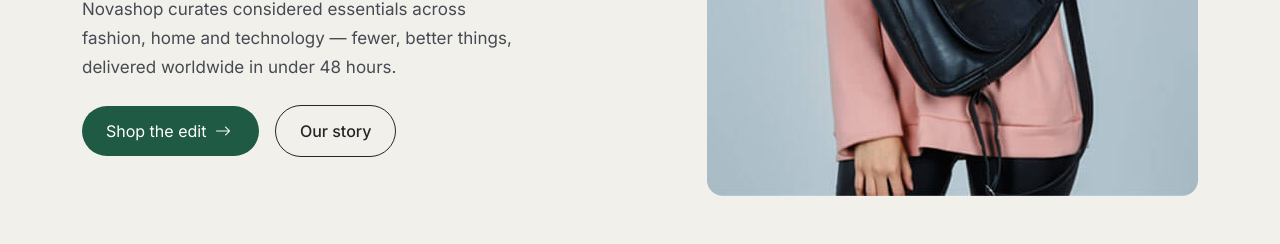
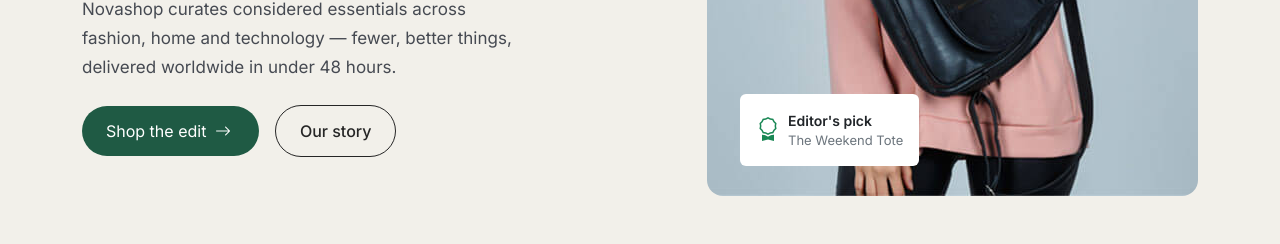
Before and after one commit to hasan-myoffice2/Bootstrap-Pro-One, a website: page index.html in a window 1280 px wide. Shown: the part 556-800 px from the top of the page. Drawn offline with nearby package versions, Linux system fonts and the light colour scheme.

Commit message:
Hero Section Image Card Added

```diff
--- a/index.html
+++ b/index.html
@@ -129,6 +129,18 @@
             </div>
             <div class="col-md-6 d-flex justify-content-md-end position-relative">
                <img class="heroImage" src="./image/homeBg.png" alt="heroImage">
+               <div style="left: 100px; bottom: 30px; background-color: white;"
+                  class="d-flex align-items-center gap-2 position-absolute p-3 rounded-2 awardCard">
+                  <i class="bi bi-award text-success fs-4"></i>
+                  <div>
+                     <div class="fw-semibold" style="font-size: 14px;">
+                        Editor's pick
+                     </div>
+                     <div class="text-secondary" style="font-size: 13px;">
+                        The Weekend Tote
+                     </div>
+                  </div>
+               </div>
             </div>
          </div>
       </div>
--- a/src/scss/_home.scss
+++ b/src/scss/_home.scss
@@ -342,6 +342,10 @@
       border-radius: 1rem;
    }
 
+   .awardCard {
+      font-family: var(--interFont) !important;
+   }
+
 
    // =====================================
    // Large Tablet / Small Laptop
```
Also changed, not shown: src/css/main.css, 1 other file.
